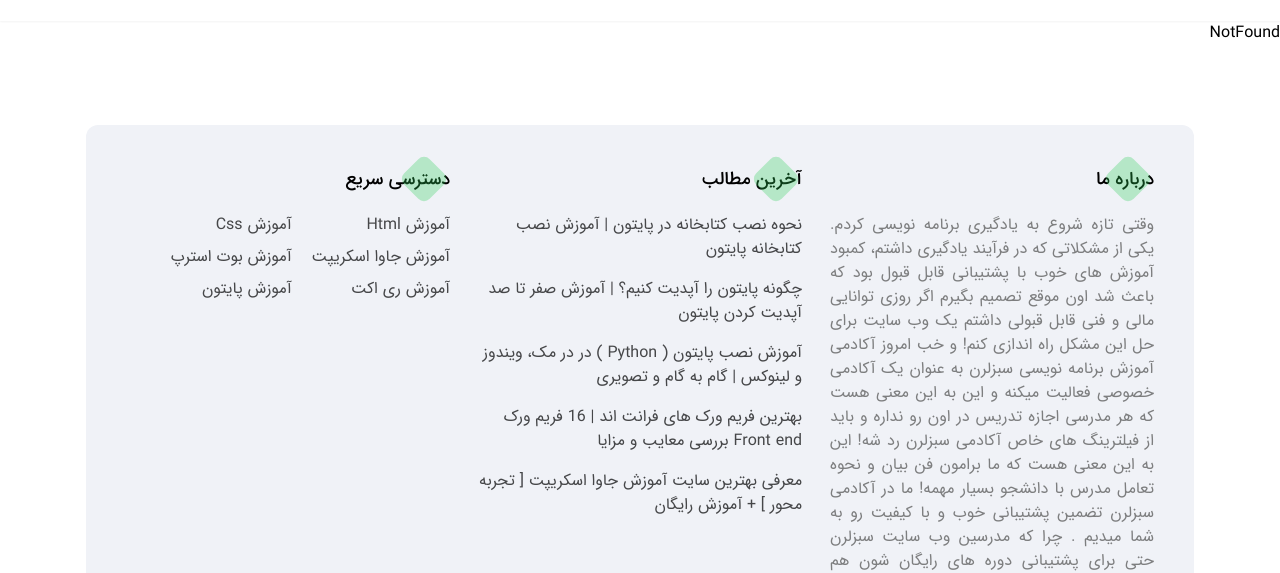
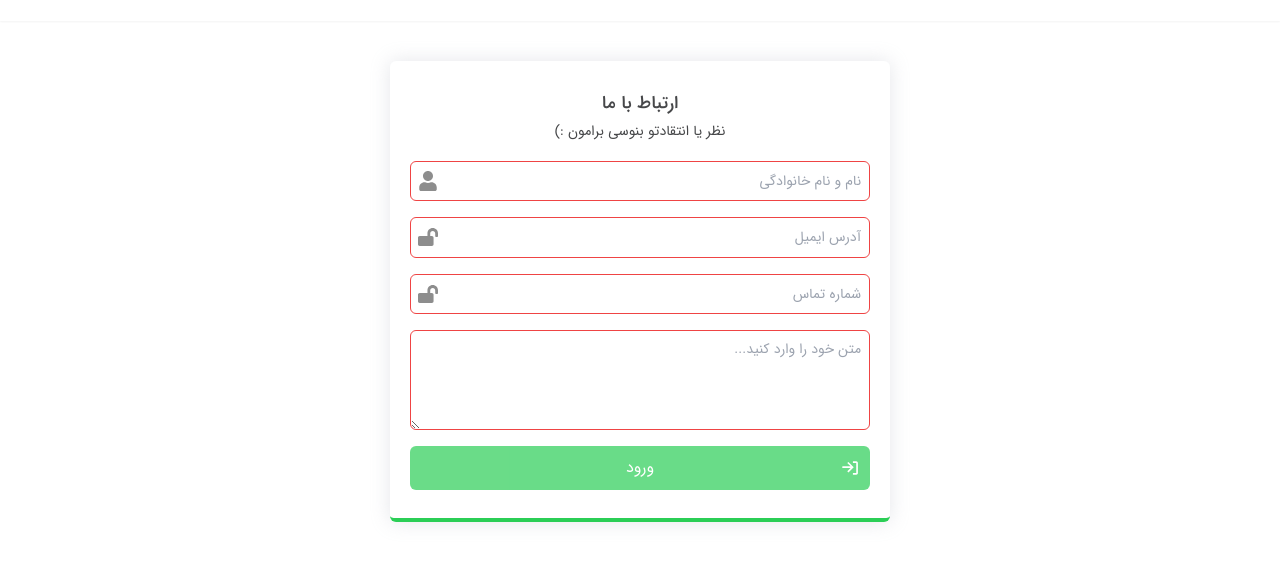
Before and after one commit to masih-developer/sabzlearn-1, a React (Vite) app: page /contact in a window 1280 px wide. Shown: the part 141-714 px from the top of the page. Built offline with nearby package versions, Linux system fonts and the light colour scheme; no server answers.

Commit message:
create Contact pgae

```diff
--- /dev/null
+++ b/src/pages/Contact.jsx
@@ -0,0 +1,154 @@
+import AppInput from "../components/common/AppInput";
+import {
+    emailValidator,
+    maxValidator,
+    minValidator,
+    phoneNumberValidator,
+    requiredValidator,
+} from "../validators/rules";
+import { FaLockOpen, FaUser } from "react-icons/fa";
+import Button from "../components/common/Button";
+import { CgLogIn } from "react-icons/cg";
+import useForm from "../hooks/useForm";
+import { useState } from "react";
+import { toast } from "react-hot-toast";
+
+const Contact = () => {
+    const [formState, onInputHandler] = useForm(
+        {
+            fullname: {
+                value: "",
+                isValid: false,
+            },
+            email: {
+                value: "",
+                isValid: false,
+            },
+            phone: {
+                value: "",
+                isValid: false,
+            },
+        },
+        false
+    );
+    const [isLoadingLogginBtn, setIsLoadingLogginBtn] = useState(false);
+
+    const userLoginHandler = (e) => {
+        e.preventDefault();
+        const contactInfo = {
+            name: formState.inputs.fullname.value,
+            email: formState.inputs.email.value,
+            phone: formState.inputs.phone.value,
+            body: formState.inputs.textarea.value,
+        };
+        setIsLoadingLogginBtn(true);
+
+        const sendContactHandler = async () => {
+            try {
+                await fetch("http://localhost:4000/v1/contact", {
+                    method: "POST",
+                    headers: {
+                        "Content-Type": "application/json",
+                    },
+                    body: JSON.stringify(contactInfo),
+                });
+            } catch (err) {
+                throw new Error(err); // Throw the error to be caught by the promise
+            } finally {
+                setIsLoadingLogginBtn(false);
+            }
+        };
+
+        toast.promise(sendContactHandler(), {
+            loading: "درحال ارسال انتقاد شما...",
+            success: "انتقاد شما با موفقیت انجام شد.",
+            error: "ارسال انتقاد شما با خطا مواجه شد.",
+        });
+    };
+
+    return (
+        <div className="mt-20 lg:mt-10">
+            <div className="container">
+                <div className="mx-auto w-[500px] max-w-full rounded-md border-b-4 border-b-primary-color px-5 py-7 shadow-[0_0_19px_rgba(168,172,185,0.3)]">
+                    <h3 className="mb-1 text-center font-IRANSans-Medium text-lg text-dark-color">
+                        ارتباط با ما
+                    </h3>
+                    <span className="mx-auto mb-5 block w-fit text-center text-sm text-dark-color">
+                        نظر یا انتقادتو بنوسی برامون :)
+                    </span>
+                    <form
+                        action="#"
+                        className="flex flex-col gap-4"
+                        onSubmit={(e) => userLoginHandler(e)}
+                    >
+                        <div className="relative flex items-center justify-between">
+                            <AppInput
+                                type="text"
+                                id="fullname"
+                                className="w-full rounded-md border border-[#dcdcdc] p-2 pl-10 text-md text-dark-color outline-0 placeholder:text-sm"
+                                placeholder="نام و نام خانوادگی"
+                                elem="input"
+                                validations={[
+                                    requiredValidator(),
+                                    minValidator(8),
+                                    maxValidator(20),
+                                ]}
+                                onInputHandler={onInputHandler}
+                            />
+                            <FaUser className="absolute bottom-0 left-2 top-0 m-auto shrink-0 text-xl text-[#8d8d8d]" />
+                        </div>
+                        <div className="relative flex items-center justify-between">
+                            <AppInput
+                                type="text"
+                                id="email"
+                                className="w-full rounded-md border border-[#dcdcdc] p-2 pl-10 text-md text-dark-color outline-0 placeholder:text-sm"
+                                placeholder="آدرس ایمیل"
+                                elem="input"
+                                validations={[emailValidator()]}
+                                onInputHandler={onInputHandler}
+                            />
+                            <FaLockOpen className="absolute bottom-0 left-2 top-0 m-auto shrink-0 text-xl text-[#8d8d8d]" />
+                        </div>
+                        <div className="relative flex items-center justify-between">
+                            <AppInput
+                                type="text"
+                                id="phone"
+                                className="w-full rounded-md border border-[#dcdcdc] p-2 pl-10 text-md text-dark-color outline-0 placeholder:text-sm"
+                                placeholder="شماره تماس"
+                                elem="input"
+                                validations={[phoneNumberValidator()]}
+                                onInputHandler={onInputHandler}
+                            />
+                            <FaLockOpen className="absolute bottom-0 left-2 top-0 m-auto shrink-0 text-xl text-[#8d8d8d]" />
+                        </div>
+                        <div className="relative flex items-center justify-between">
+                            <AppInput
+                                type="text"
+                                elem="textarea"
+                                id="textarea"
+                                className="min-h-[100px] w-full rounded-md border border-[#dcdcdc] p-2 pl-10 text-md text-dark-color outline-0 placeholder:text-sm"
+                                placeholder="متن خود را وارد کنید..."
+                                validations={[requiredValidator()]}
+                                onInputHandler={onInputHandler}
+                            />
+                        </div>
+                        <Button
+                            className="relative flex items-center justify-center rounded-md bg-primary-color p-2.5 text-white disabled:opacity-70"
+                            type="submit"
+                            disabled={!formState.isFormValid}
+                        >
+                            {isLoadingLogginBtn ? (
+                                <span className="block h-6 w-6 animate-spin rounded-full border-[3px] border-green-100 border-t-primary-color"></span>
+                            ) : (
+                                "ورود"
+                            )}
+                            <CgLogIn className="absolute bottom-0 right-2.5 top-0 m-auto text-xl" />
+                        </Button>
+                    </form>
+                </div>
+            </div>
+        </div>
+    );
+};
+
+export default Contact;
--- a/src/routes.jsx
+++ b/src/routes.jsx
@@ -7,6 +7,7 @@ import Courses from "./pages/Courses";
 import Login from "./pages/Login";
 import Register from "./pages/Register";
 import Articles from "./pages/Articles";
+import Contact from "./pages/Contact";
 
 const routes = [
     { path: "/", element: <Home /> },
@@ -17,6 +18,7 @@ const routes = [
     { path: "/course-info/:courseName", element: <CourseInfo /> },
     { path: "/login", element: <Login /> },
     { path: "/register", element: <Register /> },
+    { path: "/contact", element: <Contact /> },
     { path: "*", element: <NotFound /> },
 ];
 
```
